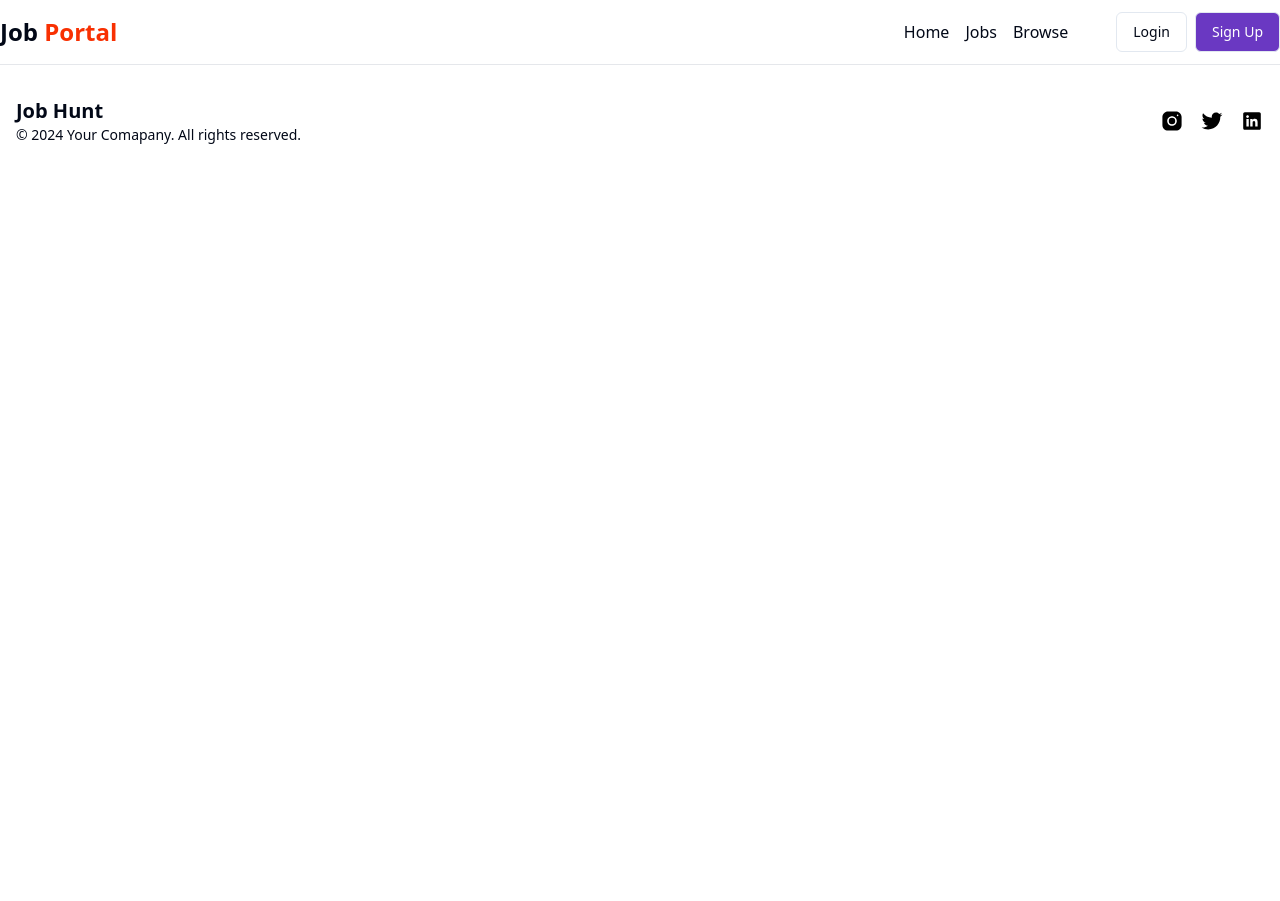
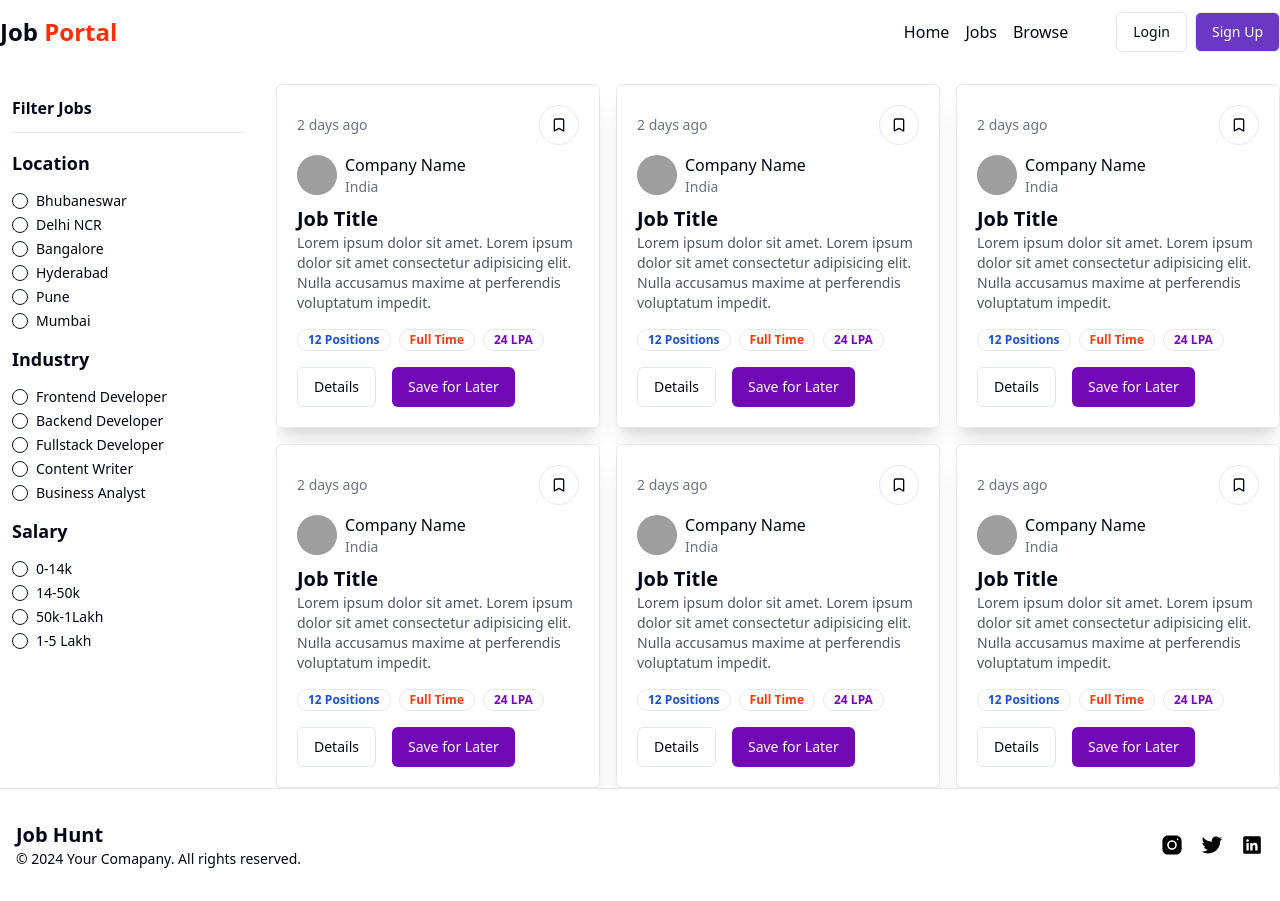
Before and after one commit to abhi051002/JobPortal, a React (Vite) app in the folder frontend/: page /jobs in a window 1280 px wide. Before the commit the page ends 800 px from the top, so only its background shows below. Built offline with nearby package versions, Linux system fonts and the light colour scheme; grey boxes are pictures that could not be loaded.

Commit message:
Job and browse page done

```diff
--- a/frontend/src/App.jsx
+++ b/frontend/src/App.jsx
@@ -5,6 +5,8 @@ import Login from "./components/Auth/Login";
 import Signup from "./components/Auth/Signup";
 import Home from "./components/Home";
 import Footer from "./components/Footer";
+import Jobs from "./components/Jobs";
+import Browse from "./components/Browse";
 
 const App = () => {
   return (
@@ -14,6 +16,8 @@ const App = () => {
         <Route path="/" element={<Home />} />
         <Route path="/login" element={<Login />} />
         <Route path="/signup" element={<Signup />} />
+        <Route path="/jobs" element={<Jobs />} />
+        <Route path="/browse" element={<Browse />} />
       </Routes>
       <Footer />
     </>
--- /dev/null
+++ b/frontend/src/components/Browse.jsx
@@ -0,0 +1,22 @@
+import React from "react";
+import Job from "./job/Job";
+
+const randomJobs = [1, 2, 3, 4, 5, 6, 7, 8, 9, 10, 11, 12, 13, 14, 15];
+const Browse = () => {
+  return (
+    <div className="max-w-7xl mx-auto my-10">
+      <h1 className="font-semibold text-lg my-10">
+        Search Results ({randomJobs.length})
+      </h1>
+      <div className="grid grid-cols-3 gap-4">
+        {randomJobs.map((job, index) => (
+          <div key={index} className="mb-5">
+            <Job />
+          </div>
+        ))}
+      </div>
+    </div>
+  );
+};
+
+export default Browse;
--- a/frontend/src/components/Footer.jsx
+++ b/frontend/src/components/Footer.jsx
@@ -21,7 +21,7 @@ const Footer = () => {
                 xmlns="http://www.w3.org/2000/svg"
                 x="0px"
                 y="0px"
-                className="w-6 h-6"
+                className="w-6 h-6 hover:fill-gray-400"
                 viewBox="0 0 30 30"
               >
                 <path d="M 9.9980469 3 C 6.1390469 3 3 6.1419531 3 10.001953 L 3 20.001953 C 3 23.860953 6.1419531 27 10.001953 27 L 20.001953 27 C 23.860953 27 27 23.858047 27 19.998047 L 27 9.9980469 C 27 6.1390469 23.858047 3 19.998047 3 L 9.9980469 3 z M 22 7 C 22.552 7 23 7.448 23 8 C 23 8.552 22.552 9 22 9 C 21.448 9 21 8.552 21 8 C 21 7.448 21.448 7 22 7 z M 15 9 C 18.309 9 21 11.691 21 15 C 21 18.309 18.309 21 15 21 C 11.691 21 9 18.309 9 15 C 9 11.691 11.691 9 15 9 z M 15 11 A 4 4 0 0 0 11 15 A 4 4 0 0 0 15 19 A 4 4 0 0 0 19 15 A 4 4 0 0 0 15 11 z"></path>
@@ -36,7 +36,7 @@ const Footer = () => {
                 xmlns="http://www.w3.org/2000/svg"
                 x="0px"
                 y="0px"
-                className="w-6 h-6"
+                className="w-6 h-6 hover:fill-gray-400"
                 viewBox="0 0 30 30"
               >
                 <path d="M28,6.937c-0.957,0.425-1.985,0.711-3.064,0.84c1.102-0.66,1.947-1.705,2.345-2.951c-1.03,0.611-2.172,1.055-3.388,1.295 c-0.973-1.037-2.359-1.685-3.893-1.685c-2.946,0-5.334,2.389-5.334,5.334c0,0.418,0.048,0.826,0.138,1.215 c-4.433-0.222-8.363-2.346-10.995-5.574C3.351,6.199,3.088,7.115,3.088,8.094c0,1.85,0.941,3.483,2.372,4.439 c-0.874-0.028-1.697-0.268-2.416-0.667c0,0.023,0,0.044,0,0.067c0,2.585,1.838,4.741,4.279,5.23 c-0.447,0.122-0.919,0.187-1.406,0.187c-0.343,0-0.678-0.034-1.003-0.095c0.679,2.119,2.649,3.662,4.983,3.705 c-1.825,1.431-4.125,2.284-6.625,2.284c-0.43,0-0.855-0.025-1.273-0.075c2.361,1.513,5.164,2.396,8.177,2.396 c9.812,0,15.176-8.128,15.176-15.177c0-0.231-0.005-0.461-0.015-0.69C26.38,8.945,27.285,8.006,28,6.937z"></path>
@@ -51,7 +51,7 @@ const Footer = () => {
                 xmlns="http://www.w3.org/2000/svg"
                 x="0px"
                 y="0px"
-                className="w-6 h-6"
+                className="w-6 h-6 hover:fill-gray-400"
                 viewBox="0 0 30 30"
               >
                 <path d="M24,4H6C4.895,4,4,4.895,4,6v18c0,1.105,0.895,2,2,2h18c1.105,0,2-0.895,2-2V6C26,4.895,25.105,4,24,4z M10.954,22h-2.95 v-9.492h2.95V22z M9.449,11.151c-0.951,0-1.72-0.771-1.72-1.72c0-0.949,0.77-1.719,1.72-1.719c0.948,0,1.719,0.771,1.719,1.719 C11.168,10.38,10.397,11.151,9.449,11.151z M22.004,22h-2.948v-4.616c0-1.101-0.02-2.517-1.533-2.517 c-1.535,0-1.771,1.199-1.771,2.437V22h-2.948v-9.492h2.83v1.297h0.04c0.394-0.746,1.356-1.533,2.791-1.533 c2.987,0,3.539,1.966,3.539,4.522V22z"></path>
--- /dev/null
+++ b/frontend/src/components/Jobs.jsx
@@ -0,0 +1,31 @@
+import React from "react";
+import FilterCard from "./job/FilterCard";
+import Job from "./job/Job";
+
+const jobArray = [1, 2, 3, 4, 5, 6, 7, 8, 9, 10, 11, 12];
+const Jobs = () => {
+  return (
+    <div className="max-w-7xl mx-auto mt-5">
+      <div className="flex gap-5">
+        <div className="w-[20%]">
+          <FilterCard />
+        </div>
+        {jobArray.length > 0 ? (
+          <div className="flex-1 h-[88vh] overflow-y-auto pb-5">
+            <div className="grid grid-cols-3 gap-4">
+              {jobArray.map((job, index) => (
+                <div key={index}>
+                  <Job />
+                </div>
+              ))}
+            </div>
+          </div>
+        ) : (
+          <span>No Jobs Found</span>
+        )}
+      </div>
+    </div>
+  );
+};
+
+export default Jobs;
--- /dev/null
+++ b/frontend/src/components/job/FilterCard.jsx
@@ -0,0 +1,56 @@
+import React from "react";
+import { RadioGroup, RadioGroupItem } from "../ui/radio-group";
+import { Label } from "../ui/label";
+
+const filterData = [
+  {
+    filterType: "Location",
+    array: [
+      "Bhubaneswar",
+      "Delhi NCR",
+      "Bangalore",
+      "Hyderabad",
+      "Pune",
+      "Mumbai",
+    ],
+  },
+  {
+    filterType: "Industry",
+    array: [
+      "Frontend Developer",
+      "Backend Developer",
+      "Fullstack Developer",
+      "Content Writer",
+      "Business Analyst",
+    ],
+  },
+  {
+    filterType: "Salary",
+    array: ["0-14k", "14-50k", "50k-1Lakh", "1-5 Lakh"],
+  },
+];
+
+const FilterCard = () => {
+  return (
+    <div className="w-full bg-white p-3 rounded-md">
+      <h1 className="font-semibold">Filter Jobs</h1>
+      <hr className="mt-3" />
+      {filterData.map((item, index) => (
+        <RadioGroup key={index} className="mt-4">
+          <h2 className="font-bold text-lg mb-2">{item.filterType}</h2>
+          {item.array.map((data, subIndex) => (
+            <div key={subIndex} className="flex items-center space-x-2">
+              <RadioGroupItem
+                value={data}
+                id={`${item.filterType}-${subIndex}`}
+              />
+              <Label htmlFor={`${item.filterType}-${subIndex}`}>{data}</Label>
+            </div>
+          ))}
+        </RadioGroup>
+      ))}
+    </div>
+  );
+};
+
+export default FilterCard;
--- /dev/null
+++ b/frontend/src/components/job/Job.jsx
@@ -0,0 +1,54 @@
+import React from "react";
+import { Button } from "../ui/button";
+import { Bookmark } from "lucide-react";
+import { Avatar, AvatarImage } from "../ui/avatar";
+import { Badge } from "../ui/badge";
+
+const Job = () => {
+  return (
+    <div className="border border-gray-200 shadow-xl bg-white rounded-md p-5">
+      <div className="flex items-center justify-between">
+        <p className="text-sm text-gray-500">2 days ago</p>
+        <Button variant="outline" className="rounded-full" size="icon">
+          <Bookmark />
+        </Button>
+      </div>
+      <div className="flex items-center gap-2 my-2">
+        <Button variant="outline" className="rounded-full" size="icon">
+          <Avatar>
+            <AvatarImage src="https://static.vecteezy.com/system/resources/previews/008/214/517/non_2x/abstract-geometric-logo-or-infinity-line-logo-for-your-company-free-vector.jpg" />
+          </Avatar>
+        </Button>
+        <div>
+          <h1 className="font-medium text-md">Company Name</h1>
+          <p className="text-sm text-gray-500">India</p>
+        </div>
+      </div>
+      <div>
+        <h1 className="font-bold text-xl">Job Title</h1>
+        <p className="text-sm text-gray-600">
+          Lorem ipsum dolor sit amet. Lorem ipsum dolor sit amet consectetur
+          adipisicing elit. Nulla accusamus maxime at perferendis voluptatum
+          impedit.
+        </p>
+      </div>
+      <div className="flex items-center gap-2 mt-4">
+        <Badge className={"text-blue-700 font-bold"} variant="ghost">
+          12 Positions
+        </Badge>
+        <Badge className={"text-[#F83B02] font-bold"} variant="ghost">
+          Full Time
+        </Badge>
+        <Badge className={"text-[#7209b7] font-bold"} variant="ghost">
+          24 LPA
+        </Badge>
+      </div>
+      <div className="flex items-center gap-4 mt-4">
+        <Button variant="outline">Details</Button>
+        <Button className="bg-[#7209b7] ">Save for Later</Button>
+      </div>
+    </div>
+  );
+};
+
+export default Job;
--- a/frontend/src/components/shared/Navbar.jsx
+++ b/frontend/src/components/shared/Navbar.jsx
@@ -15,20 +15,22 @@ function Navbar() {
     <div className="bg-white">
       <div className="flex items-center justify-between mx-auto max-w-7xl h-16">
         <div>
-          <h1 className="text-2xl font-bold">
-            Job <span className="text-[#F83002]">Portal</span>
-          </h1>
+          <Link to={"/"}>
+            <h1 className="text-2xl font-bold">
+              Job <span className="text-[#F83002]">Portal</span>
+            </h1>
+          </Link>
         </div>
         <div className="flex items-center gap-12">
           <ul className="flex font-medium items-center gap-4">
             <li>
-              <Link>Home</Link>
+              <Link to={"/"}>Home</Link>
             </li>
             <li>
-              <Link>Jobs</Link>
+              <Link to={"/jobs"}>Jobs</Link>
             </li>
             <li>
-              <Link>Browse</Link>
+              <Link to={"/browse"}>Browse</Link>
             </li>
           </ul>
           {user ? (
--- a/frontend/src/index.css
+++ b/frontend/src/index.css
@@ -6,7 +6,6 @@
 
 @layer base {
   :root {
-
     --background: 0 0% 100%;
 
     --foreground: 222.2 84% 4.9%;
@@ -55,9 +54,9 @@
 
     --chart-5: 27 87% 67%;
 
-    --radius: 0.5rem}
+    --radius: 0.5rem;
+  }
   .dark {
-
     --background: 222.2 84% 4.9%;
 
     --foreground: 210 40% 98%;
@@ -104,7 +103,8 @@
 
     --chart-4: 280 65% 60%;
 
-    --chart-5: 340 75% 55%}
+    --chart-5: 340 75% 55%;
+  }
 }
 
 @layer base {
@@ -115,3 +115,7 @@
     @apply bg-background text-foreground;
   }
 }
+
+::-webkit-scrollbar {
+  @apply hidden;
+}
```
